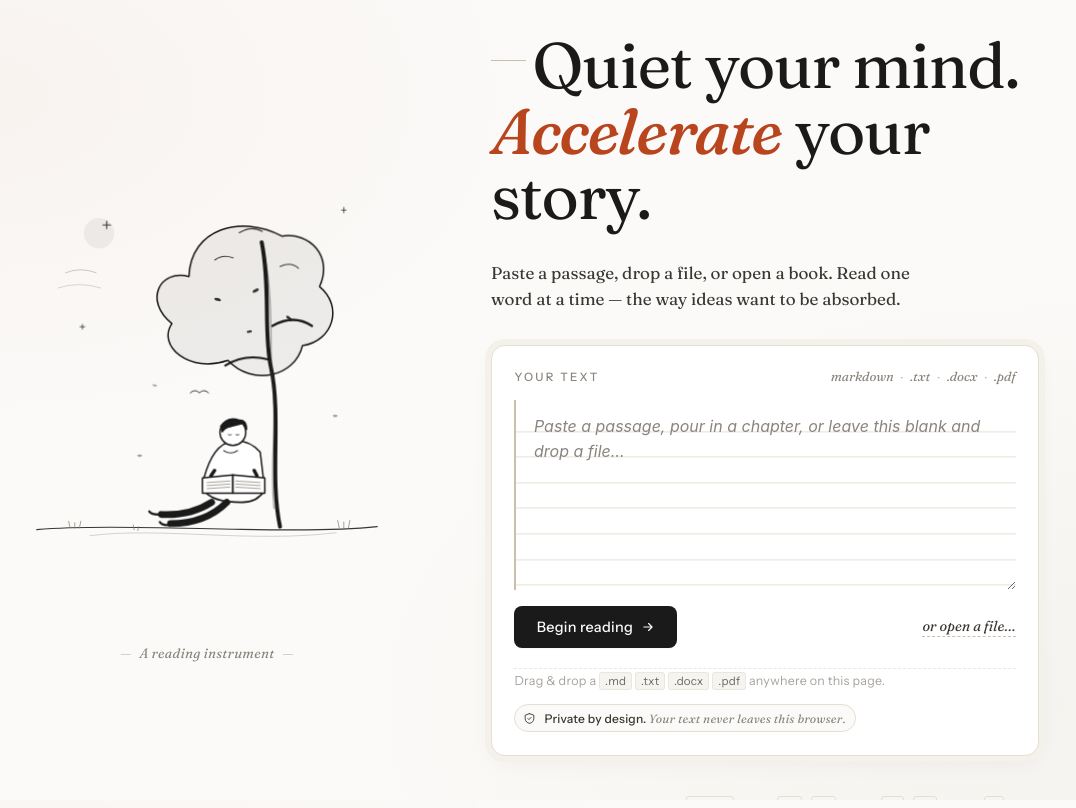
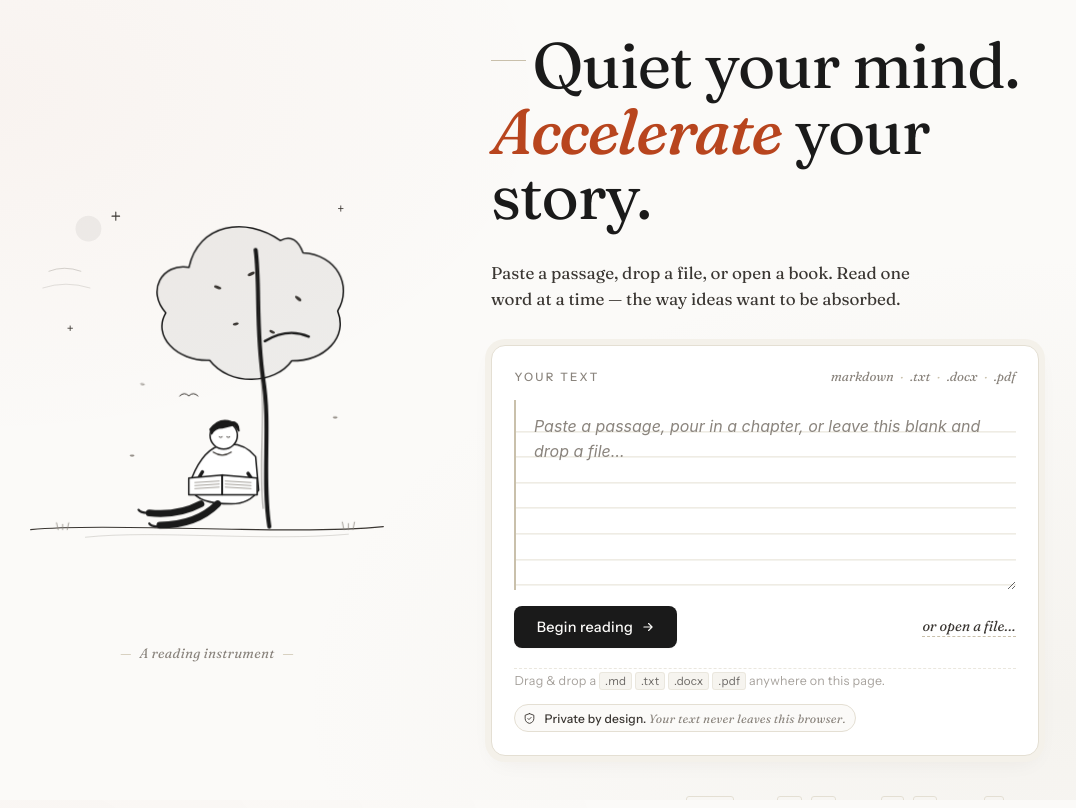
Before and after one commit to toanvv42/speed-reader, a plain HTML site: page web/index.html in a window 1280 px wide. Shown: the whole page, without its empty margins (127-1203 px from the left). Drawn offline with Linux system fonts and the light colour scheme; a script that the page names is missing.

Commit message:
Refine hero tree SVG with cleaner Kindle-like silhouette

```diff
--- a/web/index.html
+++ b/web/index.html
@@ -1091,75 +1091,71 @@ dialog#help-dialog button.close:hover { background: var(--ink-soft); border-colo
     <!-- Hero illustration: a boy reading under a tree -->
     <aside class="hero-illustration" aria-hidden="true">
       <svg class="boy-tree" viewBox="0 0 500 640" xmlns="http://www.w3.org/2000/svg">
-        <!-- Horizon -->
-        <path class="stroke-soft" d="M 26 514 C 142 504, 356 522, 474 510"/>
-        <path class="stroke-dim" style="opacity:.45" d="M 96 522 C 188 510, 308 532, 420 518"/>
-
-        <!-- Quiet sky details -->
-        <circle class="fill-ink-wash" cx="108" cy="124" r="20"/>
-        <path class="stroke-dim" style="opacity:.55" d="M 64 176 q 20 -8 40 0"/>
-        <path class="stroke-dim" style="opacity:.4" d="M 54 196 q 28 -9 56 0"/>
-
-        <!-- Grass tufts -->
-        <path class="stroke-dim" d="M 70 512 l -2 -9 M 76 512 l 0 -7 M 82 512 l 2 -9"/>
-        <path class="stroke-dim" d="M 424 512 l -2 -10 M 430 512 l 0 -8 M 436 512 l 2 -10"/>
-        <path class="stroke-dim" d="M 154 514 l -1 -6 M 159 515 l 1 -5"/>
-
-        <!-- Canopy cluster -->
+        <!-- Ground + distant contour -->
+        <path class="stroke-soft" d="M 18 514 C 124 504, 360 522, 482 510"/>
+        <path class="stroke-dim" style="opacity:.36" d="M 90 524 C 182 514, 326 530, 436 520"/>
+
+        <!-- Soft atmospheric marks -->
+        <path class="stroke-dim" style="opacity:.45" d="M 42 174 q 20 -8 42 0"/>
+        <path class="stroke-dim" style="opacity:.3" d="M 34 196 q 30 -10 62 0"/>
+        <circle class="fill-ink-wash" cx="94" cy="118" r="17"/>
+
+        <!-- Subtle stars / sparks -->
+        <path class="stroke-soft" style="stroke-width:1.4" d="M 130 96 l 0 11 m -5 -5.5 l 10 0"/>
+        <path class="stroke-soft" style="stroke-width:1.1" d="M 426 88 l 0 7 m -3 -3.5 l 6 0"/>
+        <path class="stroke-soft" style="stroke-width:1.1" d="M 70 246 l 0 6 m -3 -3 l 6 0"/>
+
+        <!-- Tree canopy -->
         <g class="breeze">
-          <path class="fill-ink-wash" d="M 346 128 C 292 100, 226 118, 224 182 C 186 172, 164 214, 202 244 C 182 274, 226 310, 276 292 C 308 326, 364 314, 374 272 C 414 266, 428 220, 396 194 C 414 154, 382 122, 346 128 Z"/>
-          <path class="stroke-ink" d="M 346 128 C 292 100, 226 118, 224 182 C 186 172, 164 214, 202 244 C 182 274, 226 310, 276 292 C 308 326, 364 314, 374 272 C 414 266, 428 220, 396 194 C 414 154, 382 122, 346 128 Z"/>
-          <path class="stroke-soft" d="M 290 124 q 16 -10 30 -2"/>
-          <path class="stroke-soft" d="M 258 160 q 10 -8 24 -3"/>
-          <path class="stroke-soft" d="M 344 168 q 14 -7 24 2"/>
-          <ellipse class="fill-soft" cx="262" cy="212" rx="4.5" ry="1.9" transform="rotate(18 262 212)"/>
-          <ellipse class="fill-soft" cx="312" cy="200" rx="4.5" ry="1.9" transform="rotate(-30 312 200)"/>
-          <ellipse class="fill-soft" cx="356" cy="236" rx="4.5" ry="1.9" transform="rotate(40 356 236)"/>
-          <ellipse class="fill-soft" cx="304" cy="254" rx="3.6" ry="1.6" transform="rotate(-8 304 254)"/>
+          <path class="fill-ink-wash" d="M 344 134 C 298 102, 236 112, 224 170 C 188 164, 168 202, 194 230 C 176 260, 208 294, 252 292 C 278 326, 338 324, 360 292 C 404 292, 434 260, 420 226 C 440 192, 418 152, 374 150 C 368 134, 358 126, 344 134 Z"/>
+          <path class="stroke-ink" d="M 344 134 C 298 102, 236 112, 224 170 C 188 164, 168 202, 194 230 C 176 260, 208 294, 252 292 C 278 326, 338 324, 360 292 C 404 292, 434 260, 420 226 C 440 192, 418 152, 374 150 C 368 134, 358 126, 344 134 Z"/>
+          <ellipse class="fill-soft" cx="262" cy="196" rx="5" ry="2" transform="rotate(20 262 196)"/>
+          <ellipse class="fill-soft" cx="306" cy="178" rx="5" ry="2" transform="rotate(-26 306 178)"/>
+          <ellipse class="fill-soft" cx="368" cy="210" rx="5" ry="2" transform="rotate(38 368 210)"/>
+          <ellipse class="fill-soft" cx="286" cy="244" rx="4" ry="1.8" transform="rotate(-8 286 244)"/>
+          <ellipse class="fill-soft" cx="334" cy="254" rx="4" ry="1.8" transform="rotate(24 334 254)"/>
         </g>
 
-        <!-- Tree trunk + hanging branch -->
-        <path class="stroke-ink" style="stroke-width:5.2" d="M 346 510 C 332 444, 348 366, 334 300 C 324 254, 334 198, 322 136"/>
-        <path class="stroke-soft" style="opacity:.45" d="M 338 486 C 332 430, 342 374, 336 318 C 332 276, 338 224, 328 164"/>
-        <path class="stroke-ink" style="stroke-width:3.1" d="M 336 246 Q 364 230, 388 246"/>
-        <path class="stroke-ink" style="stroke-width:2.8" d="M 330 290 Q 300 282, 274 298"/>
-
-        <!-- Falling leaves -->
-        <ellipse class="leaf-fall fill-dim" cx="186" cy="332" rx="3.2" ry="1.5" transform="rotate(35 186 332)"/>
-        <ellipse class="leaf-fall l2 fill-dim" cx="420" cy="360" rx="3.2" ry="1.5" transform="rotate(-30 420 360)"/>
-        <ellipse class="leaf-fall l3 fill-dim" cx="164" cy="418" rx="3.2" ry="1.5" transform="rotate(62 164 418)"/>
-
-        <!-- Reader silhouette -->
-        <path class="fill-paper stroke-ink" d="M 246 446 Q 258 402, 282 398 Q 304 394, 320 412 L 326 462 Q 316 478, 296 478 Q 256 478, 246 462 Z"/>
-        <path class="stroke-soft" d="M 272 410 Q 281 416, 290 410"/>
-
-        <circle class="fill-paper stroke-ink" cx="284" cy="386" r="17"/>
-        <path class="stroke-ink" style="fill:var(--ink);stroke:var(--ink)" d="M 268 378 Q 278 364, 292 370 Q 302 369, 302 382 L 298 374 Q 290 376, 282 378 Q 274 379, 270 385 Z"/>
-        <path class="stroke-soft" style="stroke-width:1.2" d="M 278 389 q 2 1.4 4 0"/>
-        <path class="stroke-soft" style="stroke-width:1.2" d="M 288 389 q 2 1.4 4 0"/>
-
-        <path class="stroke-ink" style="stroke-width:9" d="M 256 478 Q 228 496, 190 494"/>
-        <path class="stroke-ink" style="stroke-width:9" d="M 276 478 Q 248 506, 202 506"/>
-        <path class="stroke-ink" style="stroke-width:3" d="M 186 494 q -10 0 -12 -4"/>
-        <path class="stroke-ink" style="stroke-width:3" d="M 200 508 q -10 0 -12 -4"/>
-
-        <path class="stroke-ink" style="stroke-width:4.5" d="M 260 436 Q 250 448, 254 462"/>
-        <path class="stroke-ink" style="stroke-width:4.5" d="M 312 436 Q 320 448, 316 462"/>
-
-        <!-- Open book -->
-        <path class="fill-paper stroke-ink" d="M 244 466 L 244 446 L 284 442 L 284 466 Z"/>
-        <path class="fill-paper stroke-ink" d="M 284 442 L 326 446 L 326 466 L 284 466 Z"/>
-        <path class="stroke-ink" style="stroke-width:1.5" d="M 284 442 L 284 466"/>
-        <path class="stroke-dim" d="M 250 452 L 280 450 M 250 456 L 280 454 M 250 460 L 280 458"/>
-        <path class="stroke-dim" d="M 288 450 L 320 452 M 288 454 L 320 456 M 288 458 L 320 460"/>
-
-        <!-- Constellation-like marks -->
-        <path class="stroke-soft" style="stroke-width:1.4" d="M 118 108 l 0 10 m -5 -5 l 10 0"/>
-        <path class="stroke-soft" style="stroke-width:1.1" d="M 430 90 l 0 7 m -3 -3.5 l 6 0"/>
-        <path class="stroke-soft" style="stroke-width:1.1" d="M 86 244 l 0 6 m -3 -3 l 6 0"/>
-
-        <!-- Sparrow-like thought glyph -->
-        <path class="stroke-soft" style="stroke-width:1.3" d="M 228 334 q 6 -6 12 0 q 6 -6 12 0"/>
+        <!-- Tree trunk + branch -->
+        <path class="stroke-ink" style="stroke-width:5.4" d="M 332 510 C 322 446, 334 378, 324 316 C 314 250, 320 192, 314 146"/>
+        <path class="stroke-soft" style="opacity:.45" d="M 324 486 C 318 432, 326 376, 322 326 C 316 262, 320 210, 316 164"/>
+        <path class="stroke-ink" style="stroke-width:3.1" d="M 326 266 Q 356 248, 384 260"/>
+
+        <!-- Reader sitting at trunk -->
+        <path class="fill-paper stroke-ink" d="M 230 446 Q 246 406, 272 402 Q 298 398, 314 418 L 318 462 Q 306 480, 282 480 Q 238 480, 230 462 Z"/>
+        <path class="stroke-soft" d="M 258 412 Q 270 420, 282 412"/>
+
+        <circle class="fill-paper stroke-ink" cx="272" cy="390" r="18"/>
+        <path class="stroke-ink" style="fill:var(--ink);stroke:var(--ink)" d="M 254 382 Q 266 366, 282 372 Q 292 372, 292 384 L 286 376 Q 278 378, 270 380 Q 260 380, 256 388 Z"/>
+        <path class="stroke-soft" style="stroke-width:1.2" d="M 266 392 q 2 1.5 4 0"/>
+        <path class="stroke-soft" style="stroke-width:1.2" d="M 276 392 q 2 1.5 4 0"/>
+
+        <!-- Legs + shoes -->
+        <path class="stroke-ink" style="stroke-width:9" d="M 242 480 Q 212 496, 174 492"/>
+        <path class="stroke-ink" style="stroke-width:9" d="M 264 480 Q 236 508, 188 508"/>
+        <path class="stroke-ink" style="stroke-width:3" d="M 172 492 q -10 0 -12 -4"/>
+        <path class="stroke-ink" style="stroke-width:3" d="M 186 510 q -10 0 -12 -4"/>
+
+        <!-- Hands + open book -->
+        <path class="stroke-ink" style="stroke-width:4.5" d="M 244 438 Q 234 452, 238 466"/>
+        <path class="stroke-ink" style="stroke-width:4.5" d="M 304 440 Q 314 452, 310 466"/>
+        <path class="fill-paper stroke-ink" d="M 226 468 L 226 446 L 270 442 L 270 468 Z"/>
+        <path class="fill-paper stroke-ink" d="M 270 442 L 316 446 L 316 468 L 270 468 Z"/>
+        <path class="stroke-ink" style="stroke-width:1.5" d="M 270 442 L 270 468"/>
+        <path class="stroke-dim" d="M 234 452 L 266 450 M 234 456 L 266 454 M 234 460 L 266 458"/>
+        <path class="stroke-dim" d="M 274 450 L 308 452 M 274 454 L 308 456 M 274 458 L 308 460"/>
+
+        <!-- Floating leaves -->
+        <ellipse class="leaf-fall fill-dim" cx="170" cy="334" rx="3.2" ry="1.5" transform="rotate(34 170 334)"/>
+        <ellipse class="leaf-fall l2 fill-dim" cx="420" cy="362" rx="3.2" ry="1.5" transform="rotate(-30 420 362)"/>
+        <ellipse class="leaf-fall l3 fill-dim" cx="154" cy="418" rx="3.2" ry="1.5" transform="rotate(62 154 418)"/>
+
+        <!-- Minimal bird-thought glyph -->
+        <path class="stroke-soft" style="stroke-width:1.3" d="M 214 338 q 6 -6 12 0 q 6 -6 12 0"/>
+
+        <!-- Grass -->
+        <path class="stroke-dim" d="M 54 514 l -2 -9 M 60 514 l 0 -7 M 66 514 l 2 -9"/>
+        <path class="stroke-dim" d="M 430 514 l -2 -10 M 436 514 l 0 -8 M 442 514 l 2 -10"/>
       </svg>
       <p class="hero-caption">A reading instrument</p>
     </aside>
```
